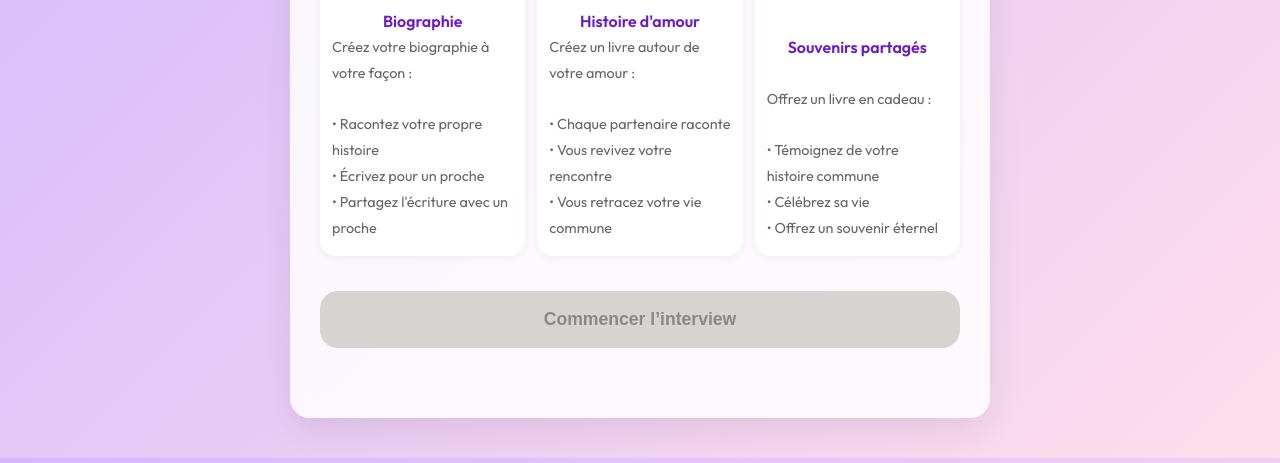
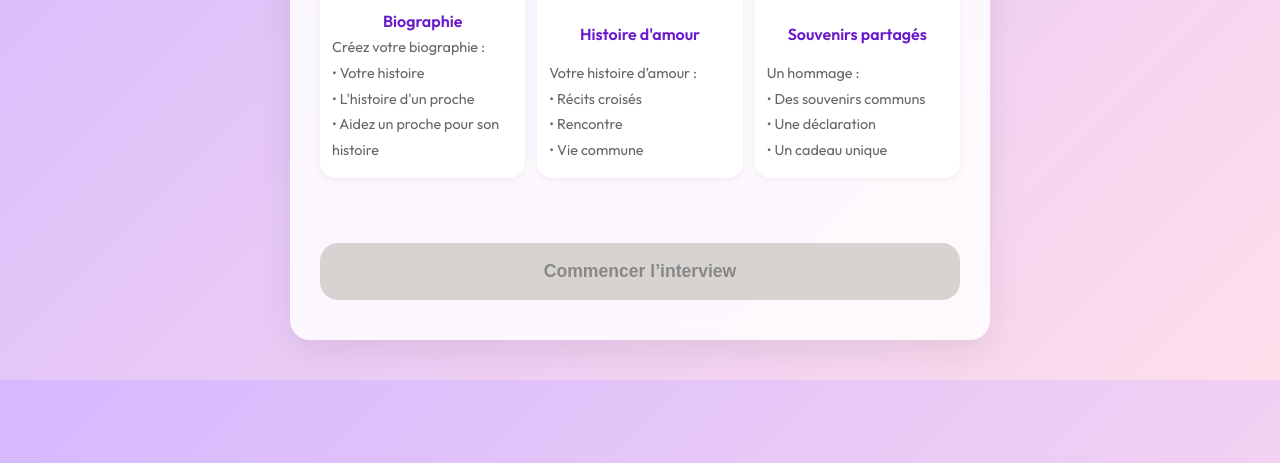
Before and after one commit to Manupri974/lifebook-V2.1, a website: page doctype.html in a window 1280 px wide. Shown: the part 337-800 px from the top of the page. Drawn offline with Linux system fonts and the light colour scheme.

Commit message:
Update doctype.html

```diff
--- a/doctype.html
+++ b/doctype.html
@@ -166,31 +166,17 @@
         <div class="option" data-value="bio">
           <img src="https://raw.githubusercontent.com/Manupri974/lifebook-V2.1/refs/heads/main/assets/Image%20encart%20interview.png" alt="Biographie">
           <div class="option-title">Biographie</div>
-          <div class="option-desc">
-            Créez votre biographie à votre façon :<br><br>
-            • Racontez votre propre histoire<br>
-            • Écrivez pour un proche<br>
-            • Partagez l'écriture avec un proche
-          </div>
+          <div class="option-desc">Créez votre biographie :<br>• Votre histoire<br>• L'histoire d'un proche<br>• Aidez un proche pour son histoire</div>
         </div>
         <div class="option" data-value="love">
           <img src="https://raw.githubusercontent.com/Manupri974/lifebook-V2.1/refs/heads/main/assets/Sans%20titre%20(800%20x%20480%20px).png" alt="Histoire d'amour">
           <div class="option-title">Histoire d'amour</div>
-          <div class="option-desc">
-            Créez un livre autour de votre amour :<br><br>
-            • Chaque partenaire raconte<br>
-            • Vous revivez votre rencontre<br>
-            • Vous retracez votre vie commune
-          </div>
+          <div class="option-desc">Votre histoire d’amour :<br>• Récits croisés<br>• Rencontre<br>• Vie commune</div>
         </div>
         <div class="option" data-value="hommage">
           <img src="https://raw.githubusercontent.com/Manupri974/lifebook-V2.1/refs/heads/main/assets/Sans%20titre%20(800%20x%20480%20px)%20(1).png" alt="Souvenirs partagés">
           <div class="option-title">Souvenirs partagés</div>
-           <div class="option-desc">
-            Offrez un livre en cadeau :<br><br>
-            • Témoignez de votre histoire commune<br>
-            • Célébrez sa vie<br>
-            • Offrez un souvenir éternel
+          <div class="option-desc">Un hommage :<br>• Des souvenirs communs<br>• Une déclaration<br>• Un cadeau unique</div>
         </div>
       </div>
     </div>
@@ -235,8 +221,8 @@
     <div class="question" id="qLove2" style="display:none">
       <h2>2. Comment votre histoire doit-elle être racontée ?</h2>
       <div class="options">
-        <div class="option-small" data-value="jeLove">Point de vue d'un partenaire</div>
-        <div class="option-small" data-value="exterieurLove">Point de vue extérieur</div>
+        <div class="option-small" data-value="jeLove">Point de vue d'un partenaire ("J'ai rencontré Paul en 2020")</div>
+        <div class="option-small" data-value="exterieurLove">Point de vue extérieur ("Anne et Jean se sont mariés en 2023")</div>
       </div>
     </div>
 
```
